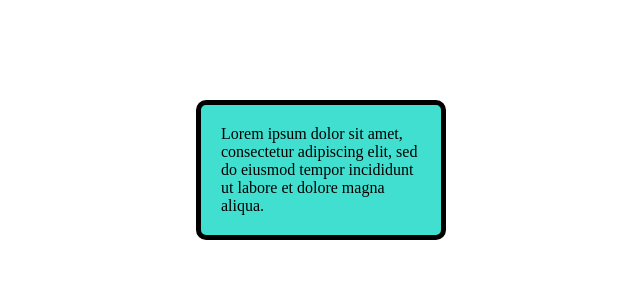
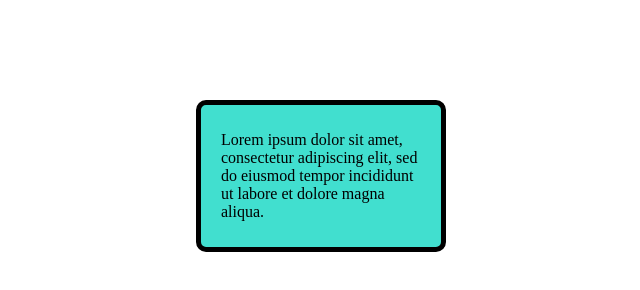
Before and after one commit to nekrochan/WebDevLabs, a plain HTML site: page HTML+CSS labs/lab3/task1.html in a window 1280 px wide. Shown: the whole page, without its empty margins (319-959 px from the left). Drawn offline with Linux system fonts and the light colour scheme.

Commit message:
lab 3 task 1: styles removed from <p> to <div>, paddings modified

```diff
--- a/HTML+CSS labs/lab3/styles.css
+++ b/HTML+CSS labs/lab3/styles.css
@@ -1,10 +1,9 @@
 /*------------- TASK 1 -------------*/
 .task1 {
-padding: 20px;
+padding: 10px 20px;
 margin: 100px auto;
 width: 200px;
-border: solid 5px;
-border-color: black;
+border: solid 5px black;
 border-radius: 10px;
 background-color: rgb(65,223,207);
 }
--- a/HTML+CSS labs/lab3/task1.html
+++ b/HTML+CSS labs/lab3/task1.html
@@ -6,8 +6,8 @@
     <link rel="stylesheet" href="styles.css">
 </head>
 <body>
-<div>
-    <p class="task1">
+<div class="task1">
+    <p>
         Lorem ipsum dolor sit amet, consectetur adipiscing elit, sed do eiusmod tempor incididunt ut labore et dolore magna aliqua.
     </p>
 </div>
```
